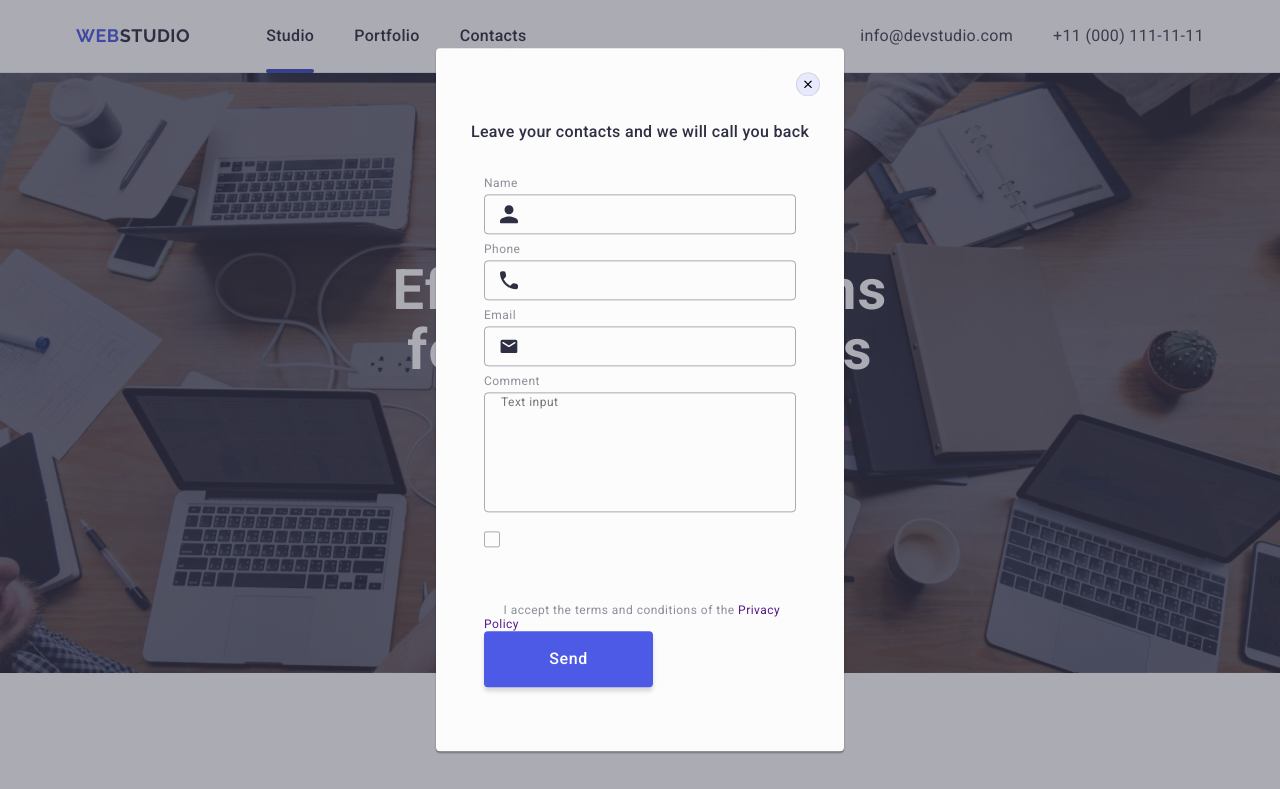
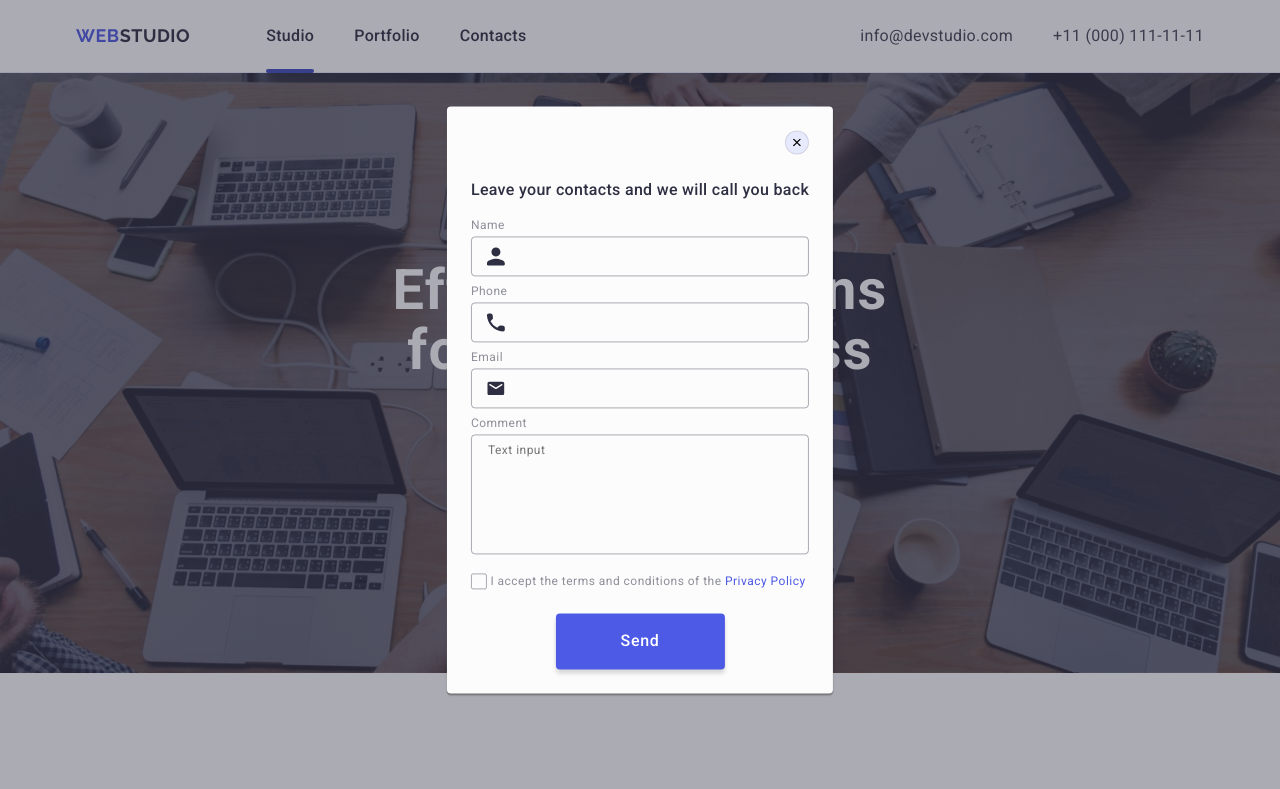
Before and after one commit to kandyy9/goit-markup-hw-05, a plain HTML site: page index.html in a window 1280 px wide. Shown: the top 789 px of the page. Drawn offline with nearby package versions, Linux system fonts and the light colour scheme.

Commit message:
modal finished

```diff
--- a/css/styles.css
+++ b/css/styles.css
@@ -513,7 +513,7 @@ footer .social-media-link:focus{
 }
 
 .modal-form{
-    padding: 16px 24px;
+
 }
 
 .input-wrap{
@@ -564,6 +564,10 @@ footer .social-media-link:focus{
     fill: var(--primary-brand-color);
 }
 
+.textarea-wrap{
+    margin-bottom: 16px;
+}
+
 .modal-textarea{
     width: 100%;
     height: 120px;
@@ -574,22 +578,18 @@ footer .social-media-link:focus{
     border: 1px solid var(--modal-dark-color);
     background-color: transparent;
     transition: border-color 250ms cubic-bezier(0.4, 0, 0.2, 1);
-    padding-left: 16px;
+    padding: 8px 16px;
+    outline: transparent;
     resize: none;
     border-radius: 4px;
 }
 
 .modal-textarea:focus{
-    transition: border 250ms cubic-bezier var(--pressed-state-color);
+    border-color: var(--pressed-state-color);
 }
 
 .policy-container{
     width: 100%;
-    align-items: baseline;
-    font-weight: 400;
-    font-size: 12px;
-    line-height: 117%;
-    letter-spacing: 0.04em;
     margin-top: 16px;
     margin-bottom: 24px;
 }
@@ -598,21 +598,14 @@ footer .social-media-link:focus{
 
 }
 
-
-.visually-hidden{
-/* visibility: hidden; */
-    /* pointer-events: none; */
-    /* position: absolute;  */
+.label-policy{
+    font-weight: 400;
+    font-size: 12px;
+    line-height: 117%;
+    letter-spacing: 0.04em;
 }
 
-.policy-agreement{
-    font-size: 12px;
-    line-height: 1.17;
-    letter-spacing: 0.04em;
-    color: var(--light-slate);
-}
-
-.policy{
+.policy {
     display: inline-flex;
     align-items: center;
     justify-content: center;
@@ -624,14 +617,19 @@ footer .social-media-link:focus{
     transition: background-color 250ms cubic-bezier(0.4, 0, 0.2, 1), border 250ms cubic-bezier(0.4, 0, 0.2, 1), fill 250ms cubic-bezier(0.4, 0, 0.2, 1);
 }
 
-.user-privacy-checkbox:checked .policy{
+.user-privacy-checkbox:checked .policy {
     background-color: var(--pressed-state-color);
     border: none;
     fill: var(--light-color);
 }
 
+.privacy-link{
+    color: var(--primary-brand-color);
+}
+
 .send-button{
     display: block;
+    margin: 0 auto;
     border-radius: 4px;
     padding: 16px 32px;
     min-width: 169px;
--- a/index.html
+++ b/index.html
@@ -509,7 +509,7 @@
               </svg>
             </div>
           </div>
-          <div class="textare-wrap">
+          <div class="textarea-wrap">
             <label class="modal-label" for="user-comment">Comment </label>
             <textarea
               name="user-comment"
@@ -522,20 +522,21 @@
             <input
               type="checkbox"
               id="user-privacy"
+              name="user-privacy"
               class="user-privacy-checkbox visually-hidden"
               value="true"
             />
-            <label for="user-privacy">
+            <label class="label-policy" for="user-privacy">
               <span class="policy">
-                <svg>
+                <svg width="10" height="8">
                   <use href="./images/icons.svg#icon-checkbox"></use>
                 </svg>
               </span>
               I accept the terms and conditions of the
-              <a href="">Privacy Policy</a>
+              <a href="" class="privacy-link">Privacy Policy</a>
             </label>
-            <button type="button" class="send-button">Send</button>
           </div>
+          <button type="button" class="send-button">Send</button>
         </form>
       </div>
     </div>
```
Lines whose indentation alone changed are shown as unchanged.
